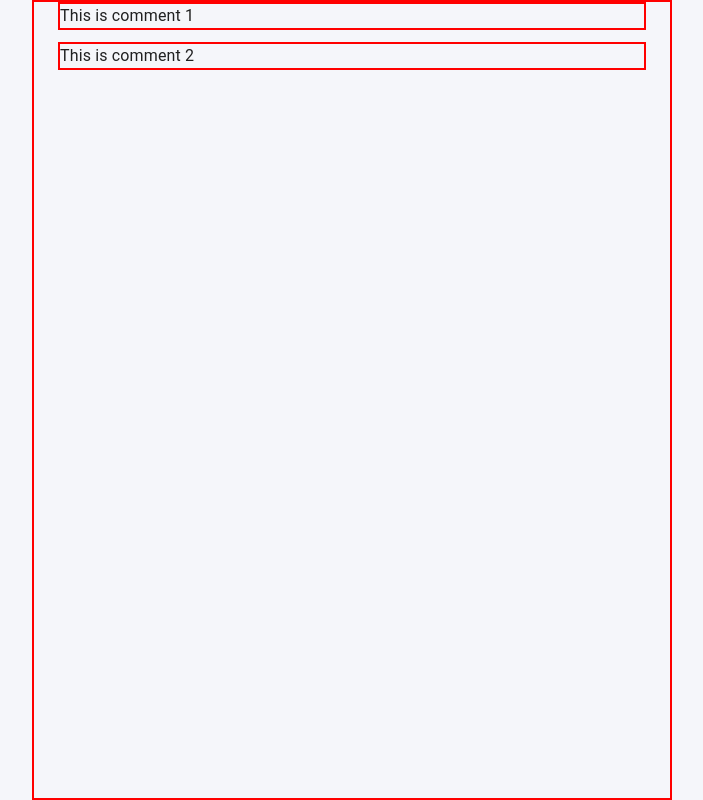
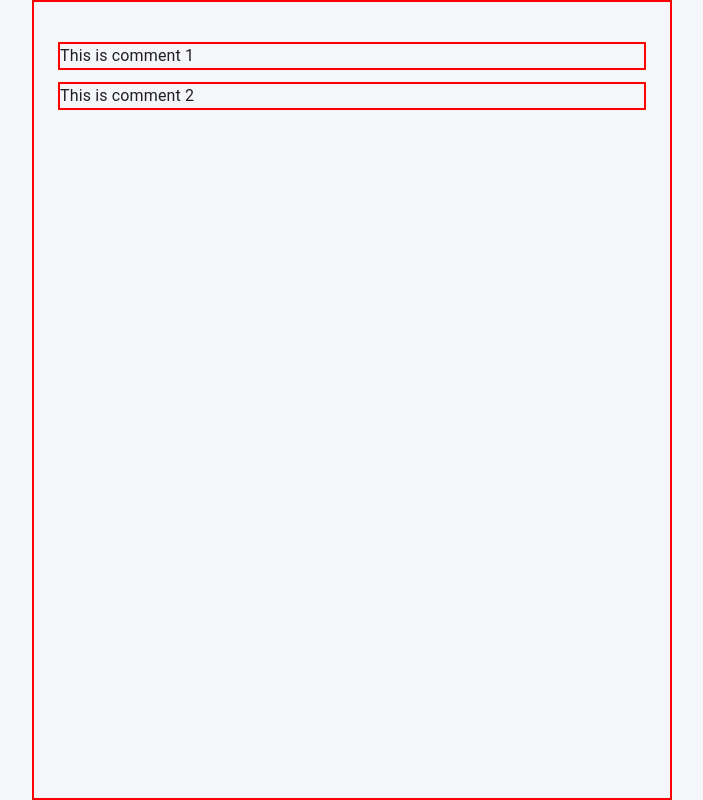
Before and after one commit to aadarsh10c/interactive-comments-section, a React (Vite) app: page / in a window 1280 px wide. Shown: the whole page, without its empty margins (288-991 px from the left). Built offline with nearby package versions, Linux system fonts and the light colour scheme.

Commit message:
set padding as varaible of parent width,added sass

```diff
--- a/package.json
+++ b/package.json
@@ -24,6 +24,7 @@
     "eslint-plugin-react": "^7.34.1",
     "eslint-plugin-react-hooks": "^4.6.0",
     "eslint-plugin-react-refresh": "^0.4.6",
+    "sass": "^1.72.0",
     "vite": "^5.2.0"
   }
 }
--- a/src/App.jsx
+++ b/src/App.jsx
@@ -1,5 +1,5 @@
 import CssBaseline from '@mui/material/CssBaseline';
-import './App.css'
+import './App.scss'
 
 import Layout from './Layout';
 
--- a/src/App.css
+++ b/src/App.scss
@@ -27,6 +27,7 @@
     max-inline-size: 50%;
     min-inline-size: 300px;
     height: 100%;
+    padding-block: clamp(15px, 5%, 40px);
 }
 
 p{
```
Also changed, not shown: 1 other file (tests, documents, lock files or other folders).
